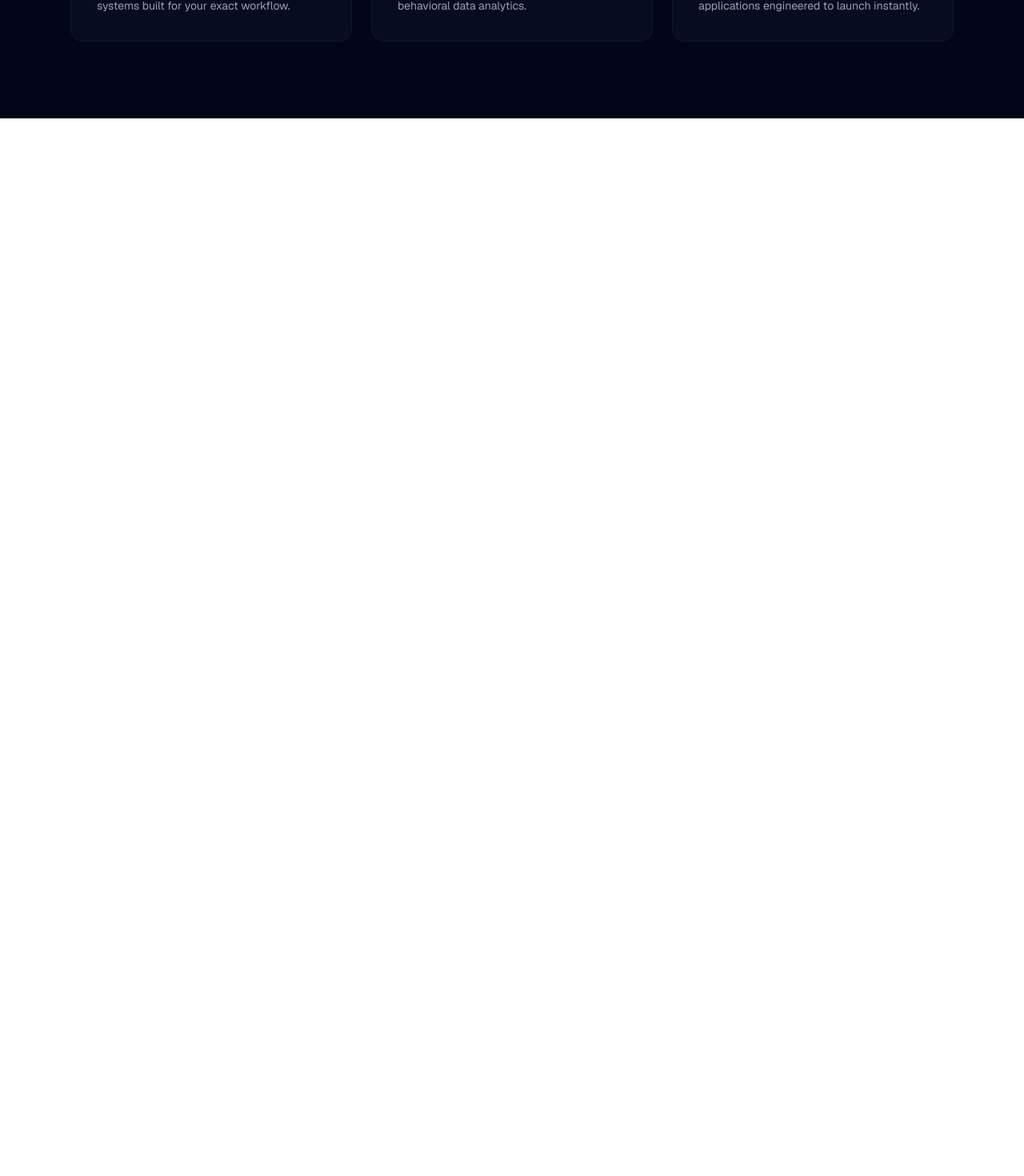
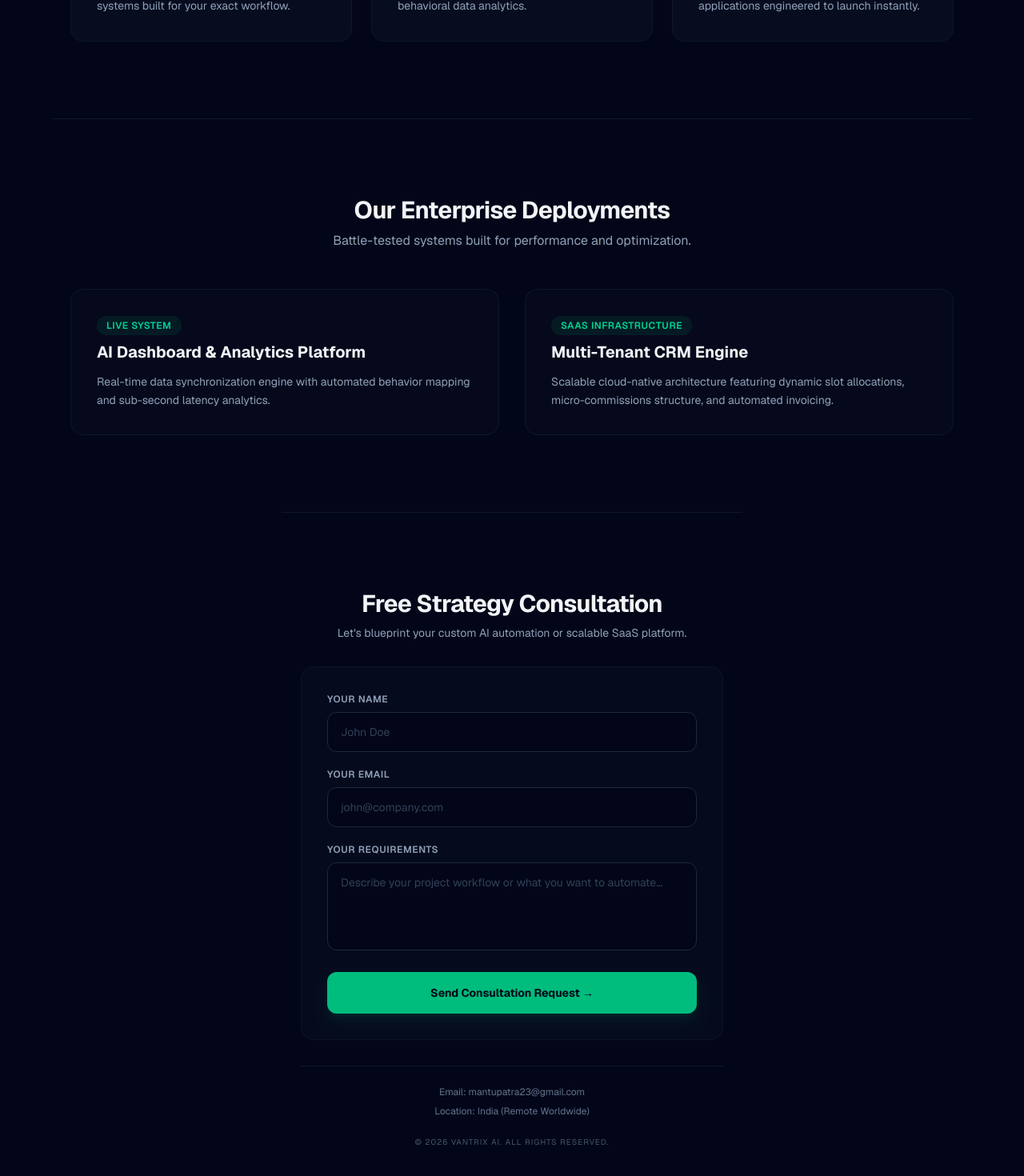
Before and after one commit to mantupatra23-pixel/Vantrix-AI, a Next.js app: page / in a window 1280 px wide. Shown: the part 1202-2672 px from the top of the page at 80% size. Before the commit the page ends 1350 px from the top, so only its background shows below. Built offline with nearby package versions, Linux system fonts and the light colour scheme.

Commit message:
Production: Combined landing page, metrics, deployments, and lead engine into final build

```diff
--- a/src/app/page.tsx
+++ b/src/app/page.tsx
@@ -2,9 +2,9 @@ import React from 'react';
 
 export default function Home() {
   return (
-    <div className="min-h-screen bg-slate-950 text-slate-100 font-sans selection:bg-emerald-500 selection:text-slate-950">
+    <div className="min-h-screen bg-slate-950 text-slate-100 font-sans selection:bg-emerald-500 selection:text-slate-950 scroll-smooth">
 
-      {/* Header/Navbar */}
+      {/* Header / Navigation */}
       <header className="border-b border-slate-900 sticky top-0 bg-slate-950/80 backdrop-blur-md z-50">
         <div className="max-w-6xl mx-auto px-6 h-20 flex items-center justify-between">
           <div className="text-2xl font-bold bg-gradient-to-r from-emerald-400 to-teal-500 bg-clip-text text-transparent tracking-wide">
@@ -43,7 +43,7 @@ export default function Home() {
         </div>
       </section>
 
-      {/* Stats Section */}
+      {/* Stats Metric Section */}
       <section className="border-y border-slate-900 bg-slate-900/20 py-12 px-6">
         <div className="max-w-5xl mx-auto grid grid-cols-1 md:grid-cols-3 gap-8 text-center">
           <div className="space-y-1">
@@ -61,7 +61,7 @@ export default function Home() {
         </div>
       </section>
 
-      {/* Services Section */}
+      {/* Services Grid Section */}
       <section className="py-24 px-6 max-w-6xl mx-auto space-y-12">
         <div className="text-center space-y-2">
           <h2 className="text-3xl font-bold tracking-tight">Our Core Services</h2>
@@ -69,7 +69,7 @@ export default function Home() {
         </div>
         <div className="grid grid-cols-1 md:grid-cols-3 gap-6">
 
-          {/* Card 1 */}
+          {/* Service Card 1 */}
           <div className="bg-slate-900/40 border border-slate-900 p-8 rounded-2xl space-y-4 hover:border-emerald-500/20 transition-all">
             <div className="text-xl font-bold text-slate-100">Custom Software</div>
             <p className="text-slate-400 text-sm leading-relaxed">
@@ -77,7 +77,7 @@ export default function Home() {
             </p>
           </div>
 
-          {/* Card 2 */}
+          {/* Service Card 2 */}
           <div className="bg-slate-900/40 border border-slate-900 p-8 rounded-2xl space-y-4 hover:border-emerald-500/20 transition-all">
             <div className="text-xl font-bold text-slate-100">AI Automation</div>
             <p className="text-slate-400 text-sm leading-relaxed">
@@ -85,7 +85,7 @@ export default function Home() {
             </p>
           </div>
 
-          {/* Card 3 */}
+          {/* Service Card 3 */}
           <div className="bg-slate-900/40 border border-slate-900 p-8 rounded-2xl space-y-4 hover:border-emerald-500/20 transition-all">
             <div className="text-xl font-bold text-slate-100">SaaS & Apps</div>
             <p className="text-slate-400 text-sm leading-relaxed">
@@ -96,6 +96,72 @@ export default function Home() {
         </div>
       </section>
 
+      {/* Portfolio Deployment Section */}
+      <section className="py-24 px-6 max-w-6xl mx-auto space-y-12 border-t border-slate-900">
+        <div className="text-center space-y-2">
+          <h2 className="text-3xl font-bold tracking-tight">Our Enterprise Deployments</h2>
+          <p className="text-slate-400">Battle-tested systems built for performance and optimization.</p>
+        </div>
+        <div className="grid grid-cols-1 md:grid-cols-2 gap-8">
+
+          {/* Deployment Card 1 */}
+          <div className="bg-slate-900/20 border border-slate-900 rounded-2xl overflow-hidden group hover:border-emerald-500/20 transition-all">
+            <div className="p-8 space-y-3">
+              <span className="text-xs font-semibold text-emerald-400 bg-emerald-500/10 px-3 py-1 rounded-full uppercase tracking-wider">Live System</span>
+              <h3 className="text-xl font-bold text-slate-100 pt-2">AI Dashboard & Analytics Platform</h3>
+              <p className="text-slate-400 text-sm leading-relaxed">
+                Real-time data synchronization engine with automated behavior mapping and sub-second latency analytics.
+              </p>
+            </div>
+          </div>
+
+          {/* Deployment Card 2 */}
+          <div className="bg-slate-900/20 border border-slate-900 rounded-2xl overflow-hidden group hover:border-emerald-500/20 transition-all">
+            <div className="p-8 space-y-3">
+              <span className="text-xs font-semibold text-emerald-400 bg-emerald-500/10 px-3 py-1 rounded-full uppercase tracking-wider">SaaS Infrastructure</span>
+              <h3 className="text-xl font-bold text-slate-100 pt-2">Multi-Tenant CRM Engine</h3>
+              <p className="text-slate-400 text-sm leading-relaxed">
+                Scalable cloud-native architecture featuring dynamic slot allocations, micro-commissions structure, and automated invoicing.
+              </p>
+            </div>
+          </div>
+
+        </div>
+      </section>
+
+      {/* Contact Form Section */}
+      <section id="consultation" className="py-24 px-6 max-w-xl mx-auto space-y-8 border-t border-slate-900">
+        <div className="text-center space-y-2">
+          <h2 className="text-3xl font-bold tracking-tight">Free Strategy Consultation</h2>
+          <p className="text-slate-400 text-sm">Let's blueprint your custom AI automation or scalable SaaS platform.</p>
+        </div>
+
+        <form className="space-y-5 bg-slate-900/30 p-8 rounded-2xl border border-slate-900/80">
+          <div>
+            <label className="block text-xs font-semibold uppercase tracking-wider text-slate-400 mb-2">Your Name</label>
+            <input type="text" placeholder="John Doe" className="w-full bg-slate-950 border border-slate-800 rounded-xl px-4 py-3.5 text-sm text-slate-100 focus:outline-none focus:border-emerald-500/50 transition-all placeholder:text-slate-700" required />
+          </div>
+          <div>
+            <label className="block text-xs font-semibold uppercase tracking-wider text-slate-400 mb-2">Your Email</label>
+            <input type="email" placeholder="john@company.com" className="w-full bg-slate-950 border border-slate-800 rounded-xl px-4 py-3.5 text-sm text-slate-100 focus:outline-none focus:border-emerald-500/50 transition-all placeholder:text-slate-700" required />
+          </div>
+          <div>
+            <label className="block text-xs font-semibold uppercase tracking-wider text-slate-400 mb-2">Your Requirements</label>
+            <textarea rows={4} placeholder="Describe your project workflow or what you want to automate..." className="w-full bg-slate-950 border border-slate-800 rounded-xl px-4 py-3.5 text-sm text-slate-100 focus:outline-none focus:border-emerald-500/50 transition-all placeholder:text-slate-700 resize-none" required></textarea>
+          </div>
+          <button type="submit" className="w-full bg-emerald-500 hover:bg-emerald-400 text-slate-950 font-bold py-4 rounded-xl transition-all shadow-lg shadow-emerald-500/10 text-sm">
+            Send Consultation Request &rarr;
+          </button>
+        </form>
+
+        {/* Quick Contact Footer Metadata */}
+        <div className="pt-6 text-center space-y-2 border-t border-slate-900 text-xs text-slate-500">
+          <div>Email: mantupatra23@gmail.com</div>
+          <div>Location: India (Remote Worldwide)</div>
+          <div className="pt-4 text-[10px] tracking-widest text-slate-600 uppercase">&copy; 2026 Vantrix AI. All Rights Reserved.</div>
+        </div>
+      </section>
+
     </div>
   );
 }
```
